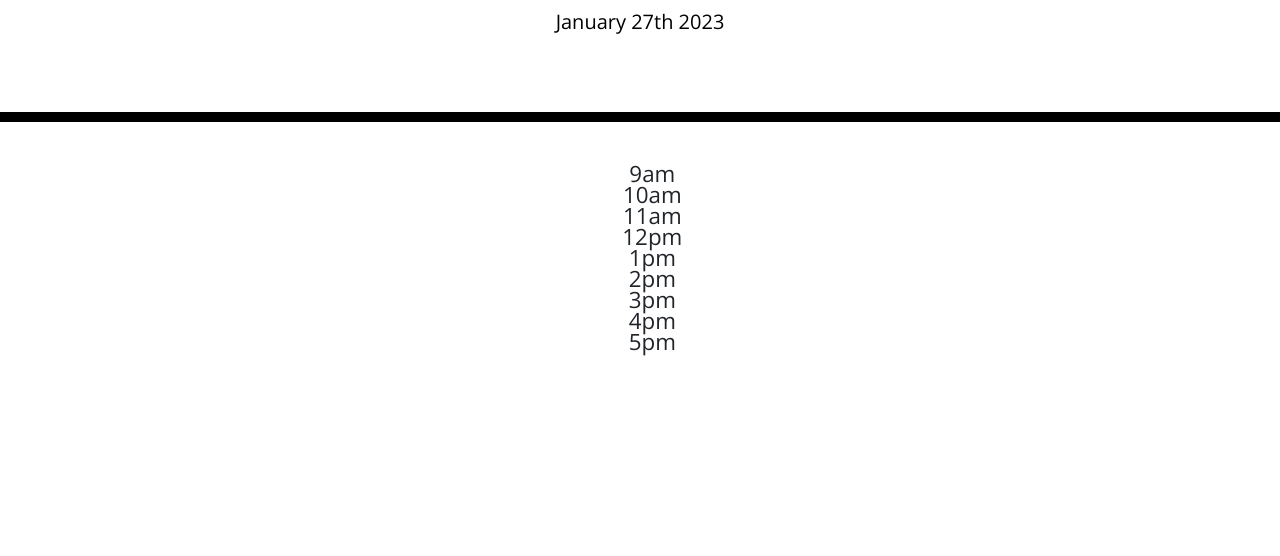
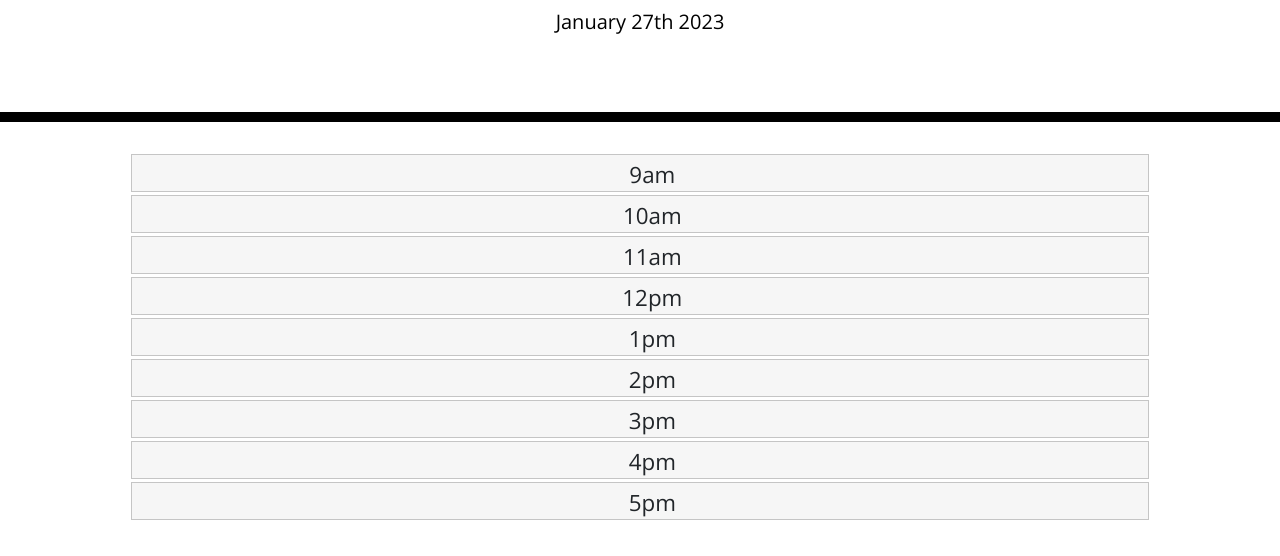
Before and after one commit to katychillingworth/Daily-Planner-App, a plain HTML site: page index.html in a window 1280 px wide. Shown: the part 182-738 px from the top of the page. Drawn offline with nearby package versions, Linux system fonts and the light colour scheme.

Commit message:
adds styling to ul

```diff
--- a/assets/css/style.css
+++ b/assets/css/style.css
@@ -82,7 +82,7 @@ body {
     list-style-type: none;
     margin: 0;
     padding: 0;
-    width: 20%;
+    width: 80%;
   }
   #sortable li {
     margin: 0 3px 3px 3px;
@@ -90,4 +90,7 @@ body {
     padding-left: 1.5em;
     font-size: 1.4em;
     height: 18px;
+    border: 1px solid #c5c5c5;
+    background: #f6f6f6;
+    box-sizing: content-box;
   }
```
